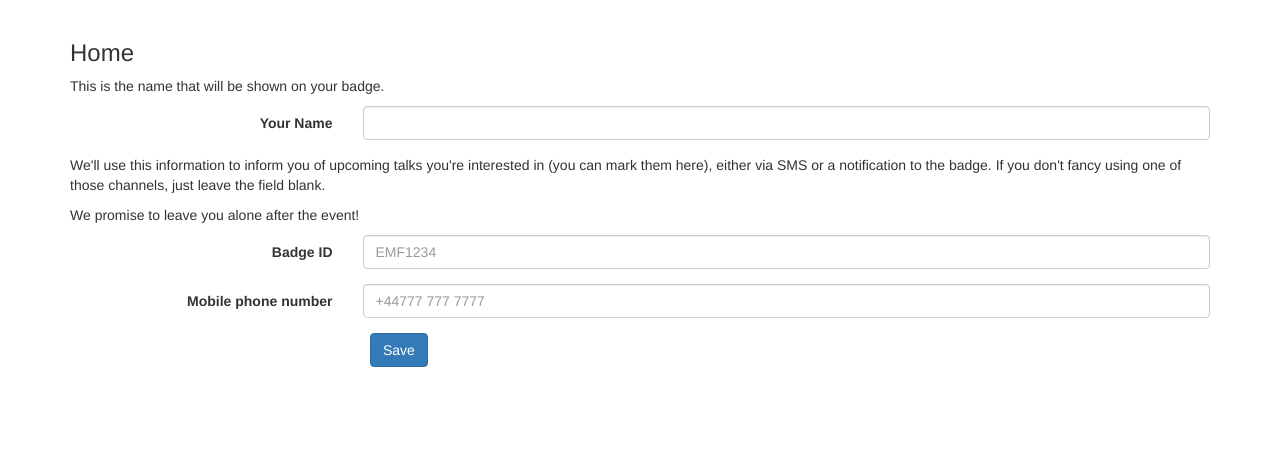
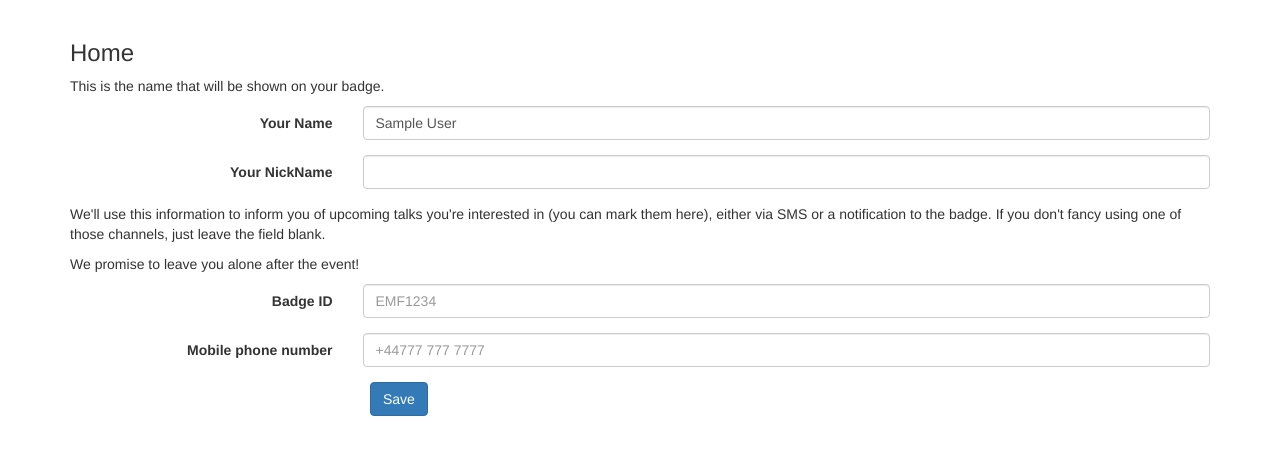
Before and after one commit to emfcamp/Schedule, a Flask app: page /home in a window 1280 px wide. Shown: the part 51-506 px from the top of the page. Run offline with Flask 2, Linux system fonts and the light colour scheme; the visitor is signed in with stand-in values (Sample User, id 1); data comes from the database, SQL or seed files in the repository; some libraries are stand-ins or nearby versions.

Commit message:
Added Name field

```diff
--- a/models/user.py
+++ b/models/user.py
@@ -14,7 +14,9 @@ class User(db.Model, UserMixin):
     password = db.Column(db.String, nullable=False)
     email = db.Column(db.String, nullable=True)
     phone = db.Column(db.String, nullable=True)
+    name = db.Column(db.String(10), nullable=True)
     nickname = db.Column(db.String(10), nullable=True)
+
     events = association_proxy('event_favourites', 'event')
 
     def __init__(self, email):
--- a/templates/home.html
+++ b/templates/home.html
@@ -11,7 +11,9 @@
             <fieldset>
                 <p>This is the name that will be shown on your badge.</p>
                 {{ form.hidden_tag() }}
+                {{ render_field(form.name, True) }}
                 {{ render_field(form.nickname, True) }}
+
             </fieldset>
 
             <fieldset>
--- a/views/basic.py
+++ b/views/basic.py
@@ -42,7 +42,9 @@ def Validate_Badge_ID(form, field):
 class HomeForm(Form):
     badgeid = TextField('Badge ID', [Validate_Badge_ID])
     phone = TextField('Mobile phone number', [])
-    nickname = TextField('Your Name', [Length(max=10)])
+    name = TextField('Your Name', [Length(max=10)])
+    nickname = TextField('Your NickName', [Length(max=10)])
+
 
 @app.route('/home', methods=['GET', 'POST'])
 @login_required
@@ -51,11 +53,13 @@ def home():
 
     user = User.query.filter_by(id=current_user.id).first()
     if form.validate_on_submit():
+        user.name = form.name.data
         user.nickname = form.nickname.data
         user.badgeid = form.badgeid.data.upper()
         user.phone = form.phone.data
         db.session.commit()
 
+    form.name.data = user.name
     form.nickname.data = user.nickname
     form.phone.data = user.phone
     form.badgeid.data = user.badgeid
```
